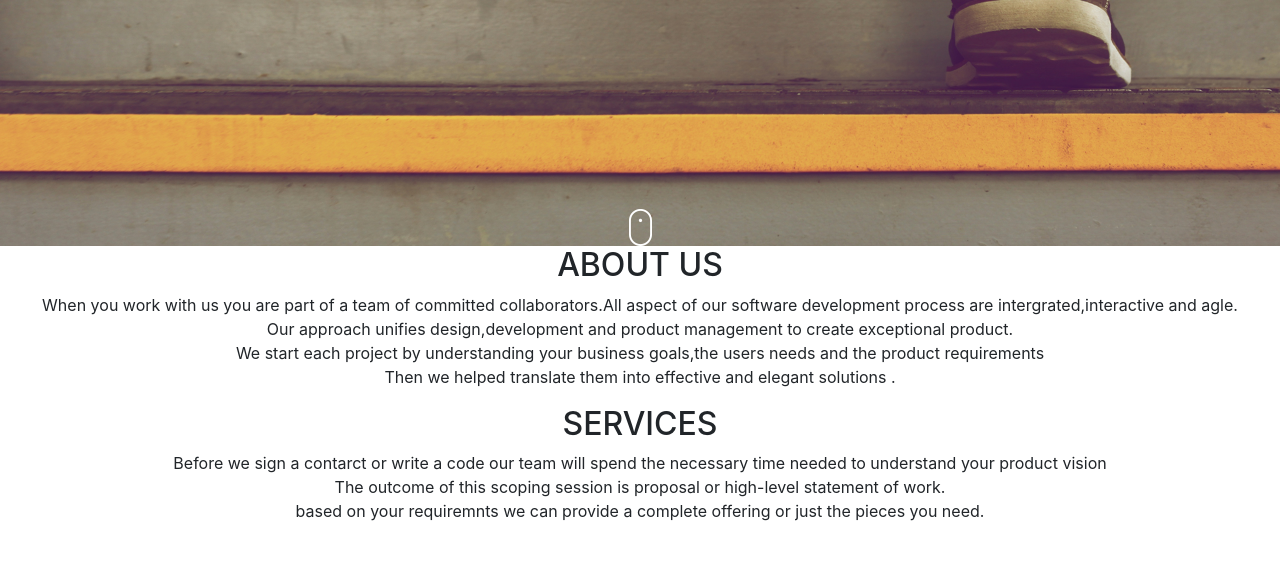
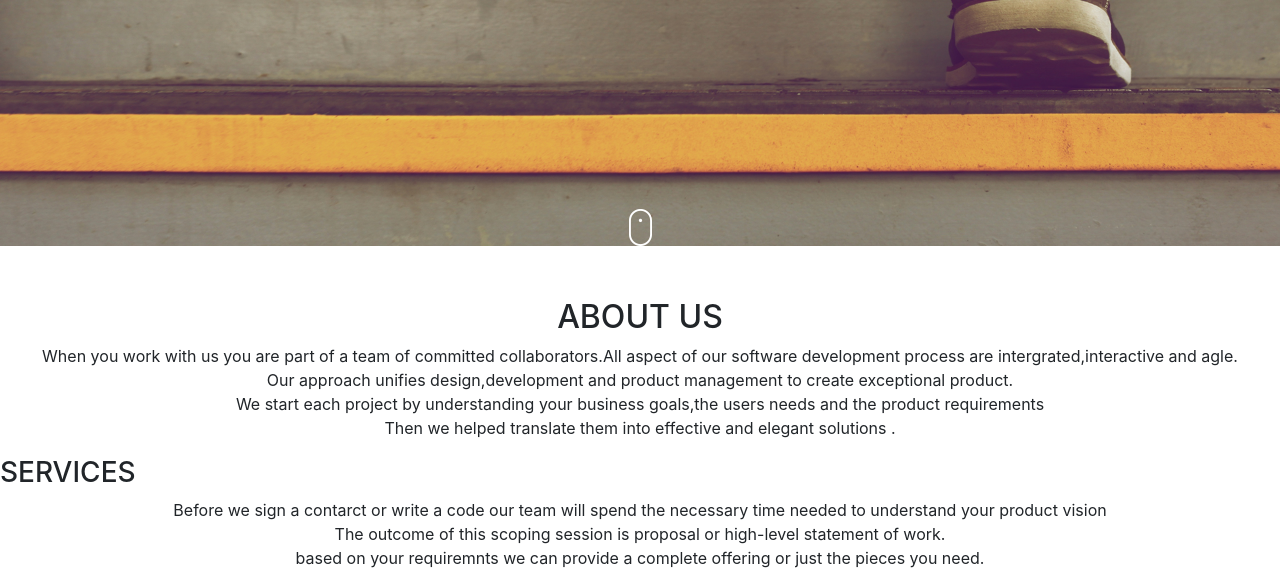
Before and after one commit to Gitongamiriam/delani_hub, a plain HTML site: page index.html in a window 1280 px wide. Shown: the part 477-1063 px from the top of the page. Before the commit the page ends 1016 px from the top, so only its background shows below. Drawn offline with Linux system fonts and the light colour scheme.

```diff
--- a/css/styles.css
+++ b/css/styles.css
@@ -1,6 +1,7 @@
 .home{
     background-image:url("../assets/backgrounds/h_img.jpg");
     background-size:100%;
+    background-repeat: no-repeat;
 
 }
 .logo{
@@ -15,7 +16,10 @@
     padding-top:15%;
 
 }
-h2,p{
+h2{
 text-align:center;
-
+padding-top:4%;
 }
+p{
+    text-align:center;
+}
--- a/index.html
+++ b/index.html
@@ -28,7 +28,7 @@
                     </P>
                 </div>
                 <div id ="img2">
-                    <h2>SERVICES</h2>
+                    <h3>SERVICES</h3>
                     <p>Before we sign a contarct or write a code our team will spend the necessary time needed to understand your product vision<br>
                         The outcome of this scoping session is proposal or high-level statement of work.<br>
                         based on your requiremnts we can provide a complete offering or just the pieces you need.
```
